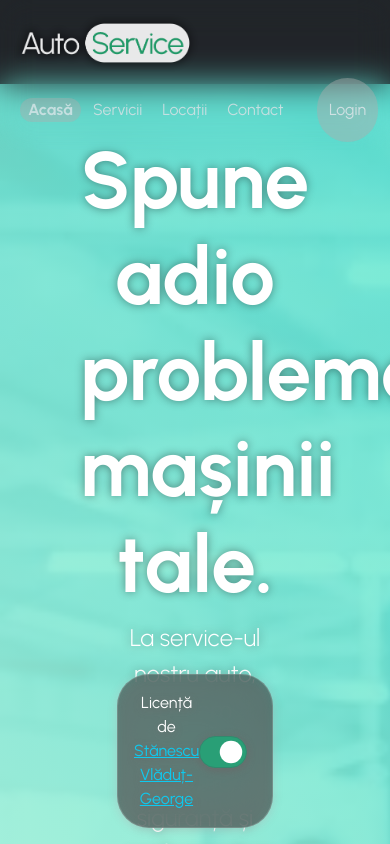
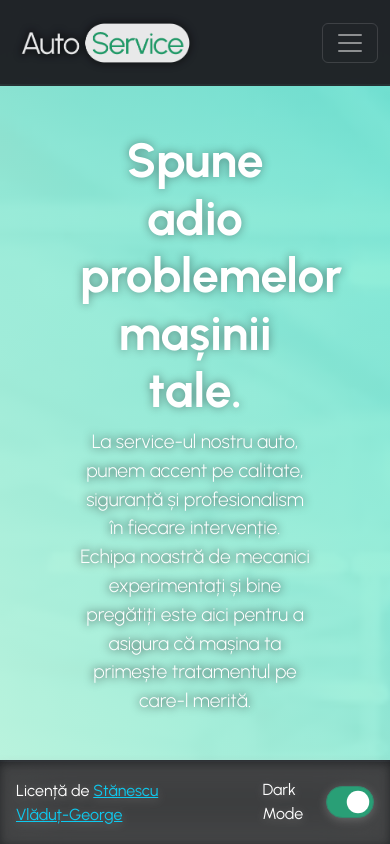
Before and after one commit to stnsc/AutoService-Website, a React (Vite) app: page / in a window 390 px wide. Built offline with nearby package versions, Linux system fonts and the light colour scheme; no server answers.

Commit message:
Mobile Device Compatibility

```diff
--- a/src/components/Footer.tsx
+++ b/src/components/Footer.tsx
@@ -27,15 +27,15 @@ export default function Footer() {
 
   return (
     <>
-      <div className="card footer-container fixed-bottom rounded-5">
-        <div className="card-body text-center text-white rounded-5 d-flex align-items-center justify-content-between">
+      <div className="footer-container fixed-bottom text-white">
         <p className="card-text center m-0">
           Licență de{" "}
           <a href="https://github.com/stnsc" className="link-info">
             Stănescu Vlăduț-George
           </a>
         </p>
-          <form method="post" className="form-check form-switch">
+        <form method="post" className="form-check form-switch dark-mode-div">
+          <p>Dark Mode</p>
           <input
             className="form-check-input dark-mode-toggle"
             type="checkbox"
@@ -46,7 +46,6 @@ export default function Footer() {
           />
         </form>
       </div>
-      </div>
     </>
   );
 }
--- a/src/components/Navbar.tsx
+++ b/src/components/Navbar.tsx
@@ -15,7 +15,7 @@ export default function Navbar() {
   const [isActive, setActive] = useState("Acasa");
 
   //clase active si inactive pentru afisarea dinamica a paginii curente
-  const inactiveClass = "nav-link px-2 me-1";
+  const inactiveClass = "nav-link px-2";
   const activeClass = inactiveClass + " nav-selected";
 
   useEffect(() => {
@@ -40,6 +40,8 @@ export default function Navbar() {
 
     const currentDate = new Date();
 
+    // eslint-disable-next-line @typescript-eslint/ban-ts-comment
+    // @ts-expect-error
     if (decodedToken.exp * 1000 < currentDate.getTime()) {
       //failed
       localStorage.removeItem("name");
@@ -69,7 +71,9 @@ export default function Navbar() {
 
   const [isAdmin, setIsAdmin] = useState(false);
   function getAdmin() {
-    const userID = Number(localStorage.getItem("user_id"));
+    const userID = localStorage.getItem("user_id");
+
+    if (!userID) return;
 
     fetch(
       `http://${import.meta.env.VITE_HOST_IP}:3001/api/users/isAdmin?userID=${userID}`,
@@ -97,12 +101,24 @@ export default function Navbar() {
   }, [setActivePage]);
 
   return (
-    <nav className="navbar navbar-expand-sm fixed-top">
+    <nav className="navbar navbar-expand-md fixed-top bg-body">
       <div className="container-fluid">
         <a className="navbar-brand" href="#">
           <img src="../../assets/logo.png" alt="Bootstrap" height="60" />
         </a>
-        <div className="navbar me-auto p-2" id="navbarNav">
+        <button
+          className="navbar-toggler collapsed"
+          type="button"
+          data-bs-toggle="collapse"
+          data-bs-target="#navbarToggler"
+          aria-controls="navbarToggler"
+          aria-expanded="false"
+          aria-label="Toggle navigation"
+        >
+          <span className="navbar-toggler-icon"></span>
+        </button>
+        <div className="collapse navbar-collapse" id="navbarToggler">
+          <div className="nav navbar-nav me-auto">
             {/*
             Frontend-ul navigatiei
 
@@ -155,7 +171,7 @@ export default function Navbar() {
 
                 <Link
                   to="/manage"
-                className={`${isActive === "/manage" ? activeClass : inactiveClass} m-0 p-3`}
+                  className={`${isActive === "/manage" ? activeClass : inactiveClass} manage-div`}
                   onClick={setActivePage}
                 >
                   Detalii cont
@@ -168,7 +184,7 @@ export default function Navbar() {
               style={{}}
               onClick={handleDisconnect}
             >
-            Deconectare
+              <i className="bi bi-box-arrow-right"></i>
             </p>
             <Link
               to="/login"
@@ -179,6 +195,7 @@ export default function Navbar() {
             </Link>
           </div>
         </div>
+      </div>
     </nav>
   );
 }
--- a/src/main.tsx
+++ b/src/main.tsx
@@ -2,7 +2,9 @@ import React from "react";
 import ReactDOM from "react-dom/client";
 import "bootstrap/dist/css/bootstrap.css";
 import "./style.css";
+import "./mobile-style.css";
 import "./bootstrap-override.css";
+import "bootstrap/dist/js/bootstrap.bundle.min";
 import { BrowserRouter } from "react-router-dom";
 import { CookiesProvider } from "react-cookie";
 import App from "./App.tsx";
--- /dev/null
+++ b/src/mobile-style.css
@@ -0,0 +1,92 @@
+@media only screen and (max-width: 767px){
+    .login-container{
+        display: flex;
+        flex-direction: column;
+        justify-content: center;
+    }
+    .navbar-collapse{
+        text-align: center;
+        font-size: larger;
+    }
+    .navbar-nav{
+        margin-bottom: 1em;
+    }
+    .nav-user-info{
+        justify-content: center;
+    }
+    #hero-section h1{
+        max-width: 100%;
+        font-size: 3em;
+        filter: drop-shadow(0 0 5px rgba(0, 0, 0, 0.4));
+    }
+    #hero-section p{
+        max-width: 100%;
+        font-size: 1.2em;
+        padding-left: 0;
+        padding-right: 0;
+        filter: drop-shadow(0 0 5px rgba(0, 0, 0, 1));
+    }
+
+    .home-row{
+        display: flex;
+        justify-content: center;
+        flex-direction: column;
+
+        .home-col{
+            margin: 1em 4em;
+        }
+    }
+    .modal-overlay{
+        .modal-content{
+            width: 100%;
+        }
+    }
+
+    .auth-text{
+        font-size: 3em;
+    }
+    .auth-desc{
+        font-size: 1.5em;
+    }
+
+    .manage-container{
+        margin: 1em;
+
+        display: flex;
+        flex-direction: column;
+
+        .manage-nav{
+            width: 100%;
+            margin: 0;
+
+            .manage-nav-flex{
+                display: flex;
+                margin: 0;
+                overflow-x: scroll;
+
+                .manage-li{
+                    display: flex;
+                    flex-direction: column;
+                    align-items: center;
+                    text-align: center;
+                    justify-content: center;
+                    padding: 1em;
+                }
+            }
+        }
+        .manage-content{
+            width: 100%;
+            margin: 1em 0 0;
+        }
+    }
+
+    .contact-center{
+        display: flex;
+        flex-direction: column;
+
+        .contact-div{
+            width: 100%;
+            margin: 0 0 1em;
+        }
+    }
+}
--- a/src/pages/HomePage.tsx
+++ b/src/pages/HomePage.tsx
@@ -23,8 +23,8 @@ export default function HomePage() {
 
       {/* SERVICES COMPONENT */}
 
-      <div className="row">
-        <div className="col-sm-4">
+      <div className="home-row">
+        <div className="home-col">
           <div className="card">
             <img
               src="../../assets/placeholder.png"
@@ -41,7 +41,7 @@ export default function HomePage() {
           </div>
         </div>
 
-        <div className="col-sm-4">
+        <div className="home-col">
           <div className="card">
             <img
               src="../../assets/placeholder.png"
@@ -58,7 +58,7 @@ export default function HomePage() {
           </div>
         </div>
 
-        <div className="col-sm-4">
+        <div className="home-col">
           <div className="card">
             <img
               src="../../assets/placeholder.png"
@@ -79,8 +79,8 @@ export default function HomePage() {
       {/* STATISTICS COMPONENT */}
 
       <div className="stats-container">
-        <div className="row">
-          <div className="col-sm-4">
+        <div className="home-row">
+          <div className="home-col">
             <div className="card">
               <div className="card-body">
                 <h1>10+</h1>
@@ -88,7 +88,7 @@ export default function HomePage() {
               </div>
             </div>
           </div>
-          <div className="col-sm-4">
+          <div className="home-col">
             <div className="card">
               <div className="card-body">
                 <h1>20+</h1>
@@ -96,7 +96,7 @@ export default function HomePage() {
               </div>
             </div>
           </div>
-          <div className="col-sm-4">
+          <div className="home-col">
             <div className="card">
               <div className="card-body">
                 <h1>30+</h1>
--- a/src/pages/ManagePage.tsx
+++ b/src/pages/ManagePage.tsx
@@ -60,7 +60,7 @@ export default function ManagePage() {
     <>
       <div className="manage-container">
         <div className="manage-nav">
-          <ul className="manage-ul list-unstyled">
+          <ul className="manage-ul list-unstyled manage-nav-flex">
             <li className="manage-li li-emphasis">
               <i className="bi bi-person-fill manage-icon"></i>Utilizator
             </li>
--- a/src/style.css
+++ b/src/style.css
@@ -9,7 +9,7 @@ html, body {
 
 html {
     height: calc(100vh - 84px);
-    margin-top: 84px;
+    padding-top: 84px;
     overflow: hidden;
 }
 
@@ -17,6 +17,7 @@ body {
     height: 100%;
     overflow-y: auto;
 }
+
 
 #hero-section{
     background: rgb(0,255,171);
@@ -29,19 +30,25 @@ body {
 #hero-section h1{
     max-width: 100%;
     font-size: 5em;
-    filter: drop-shadow(0 0 5px rgba(0, 0, 0, 0.4));
+    filter: drop-shadow(0.5rem 0.15rem 20px #676767);
 }
+
 
 #hero-section p{
     max-width: 100%;
     font-size: 1.5em;
     padding-left: 20%;
     padding-right: 20%;
-    filter: drop-shadow(0 0 5px rgba(0, 0, 0, 0.4));
+    filter: drop-shadow(0 0 5px rgba(0, 0, 0, 1));
 }
 
-.row{
-    padding: 5em 10em;
+.home-row{
+    display: flex;
+    justify-content: center;
+
+    .home-col{
+        margin: 3em 1em;
+    }
 }
 
 .stats-container{
@@ -54,12 +61,29 @@ body {
 }
 
 .footer-container{
-    margin-left: 30%;
-    margin-right: 30%;
-    margin-bottom: 1em;
+    display: flex;
+    justify-content: center;
+    align-items: center;
+    padding: 1em;
     backdrop-filter: blur(2em);
     filter: drop-shadow(0rem 0.15rem 5px #afafaf);
     background: rgba(0,0,0,0.4);
+
+    .dark-mode-div{
+        display: flex;
+        align-items: center;
+        padding: 0;
+        margin-left: 2em;
+    }
+    .dark-mode-toggle{
+        margin: 0;
+        height: 2em;
+        width: 3em !important;
+    }
+    p{
+        padding-right: 1em;
+        margin: 0;
+    }
 }
 
 .screen-wipe{
@@ -73,15 +97,7 @@ body {
     z-index: 2;
 }
 
-.dark-mode-toggle{
-    height: 2em;
-    width: 3em !important;
-    margin-right: 1em ;
-}
 
-.dark-mode-label{
-    display: flex;
-}
 
 .navbar{
     opacity: 0.9 !important;
@@ -101,18 +117,15 @@ body {
 }
 
 .login-container{
-    display: grid;
-    grid-template-areas: "a b";
+    display: flex;
     justify-content: space-evenly;
-    height: 80vh;
+    height: 100vh;
     align-content: center;
     align-items: center;
-    position: fixed;
     width: 100%;
 
     .login-text-container{
-        width: 80%;
-        text-align: left;
+        text-align: center;
         filter: drop-shadow(0px 0px 2px black);
     }
 
@@ -199,24 +212,6 @@ body {
     }
 }
 
-
-@media only screen and (min-width: 768px){
-    .location-card {
-        flex-direction: row;
-        max-height: 279px;
-
-        header {
-            font-size: calc(100% + 1vw);
-        }
-
-        .location-image {
-            transform: translateX(-1em);
-            max-width: 390px;
-            max-height: 279px;
-        }
-    }
-}
-
 .nav-selected {
     background: rgba(173, 173, 173, 0.5);
     border-radius: 2em;
@@ -227,6 +222,11 @@ body {
     display: flex;
     background: rgba(173, 173, 173, 0.5);
     border-radius: 2em;
+
+    .manage-div{
+        display: flex;
+        align-items: center;
+    }
 }
 
 .username-details{
@@ -446,7 +446,7 @@ body {
 .past-tickets-div{
     display: flex;
     flex-direction: column;
-    width: 90%;
+    width: 100%;
 
     .ticket-index{
         display: flex;
```
Lines whose indentation alone changed are shown as unchanged.
